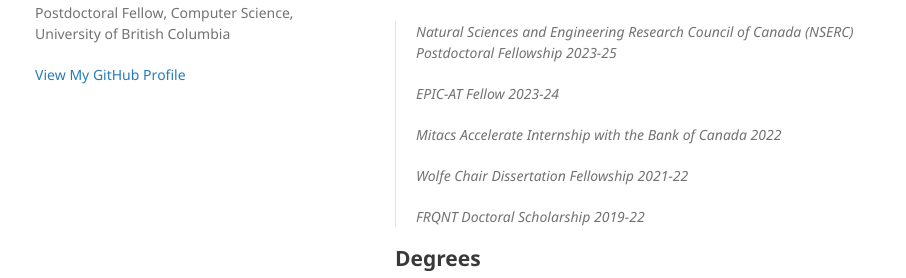
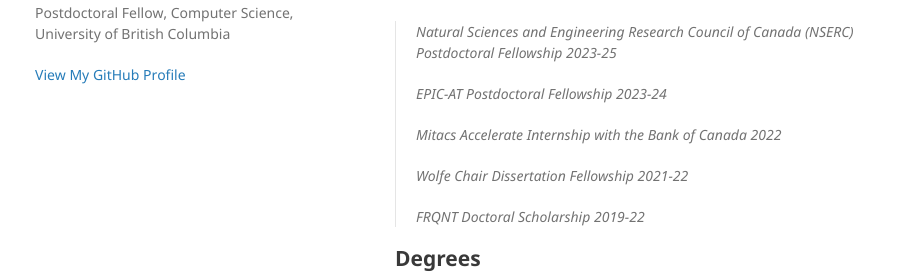
Before and after one commit to jiamin-dai/jiamin-dai.github.io, a Jekyll site: the page built from index.md, in a window 1280 px wide and 900 px high. Shown: the part 413-691 px from the top of the window, without its empty margins (175-1081 px from the left). Built offline with Jekyll 4.4.1, drawn with Linux system fonts in a browser that asks for light colours; our own code applies the rules of GitHub Pages for plain Markdown files.

Commit message:
Update index.md

```diff
--- a/index.md
+++ b/index.md
@@ -26,7 +26,7 @@ Text can be **bold**, _italic_, or ~~strikethrough~~.
 
 > Natural Sciences and Engineering Research Council of Canada (NSERC) Postdoctoral Fellowship 2023-25
 >
-> EPIC‑AT Fellow 2023-24
+> EPIC‑AT Postdoctoral Fellowship 2023-24
 >
 > Mitacs Accelerate Internship with the Bank of Canada 2022
 >
```
